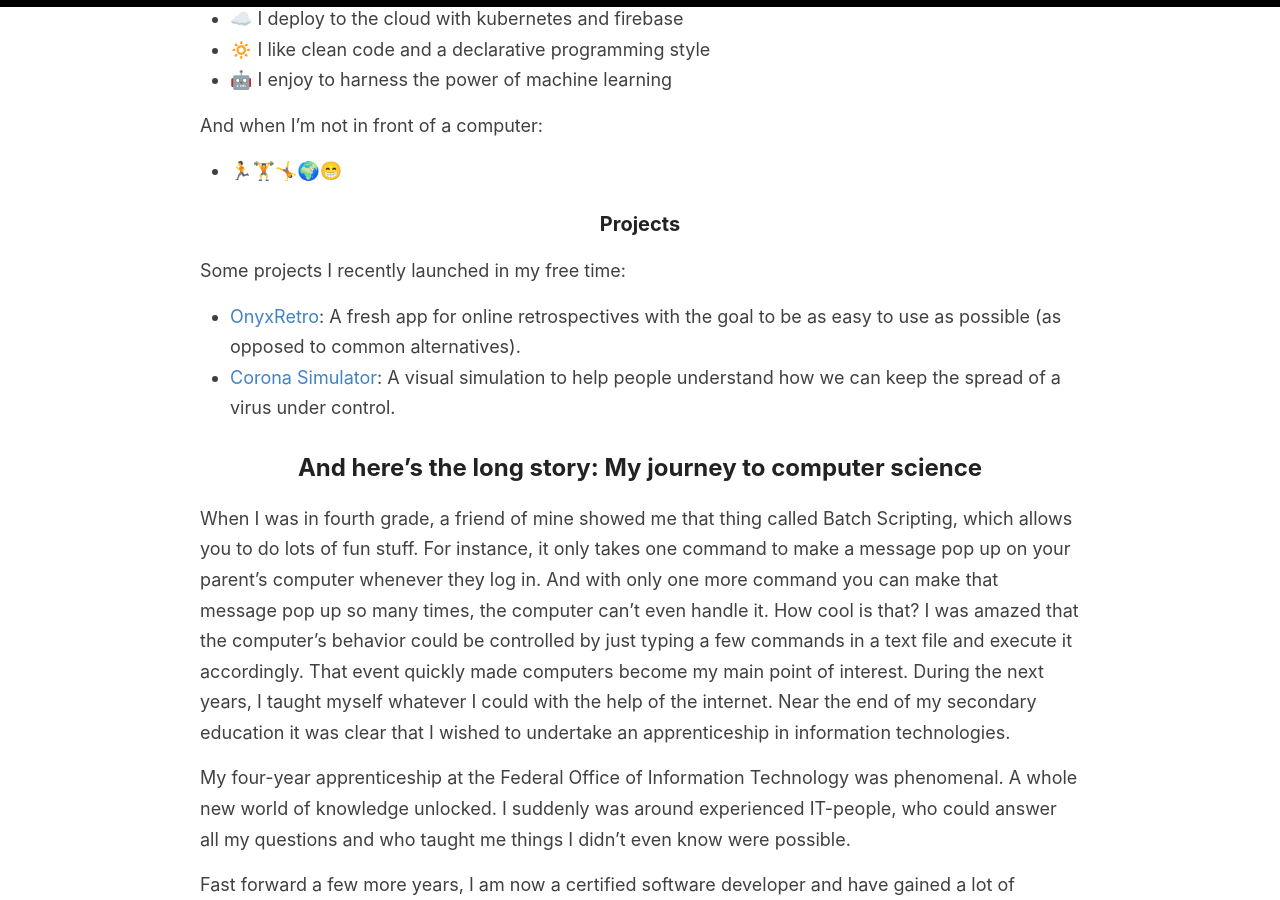
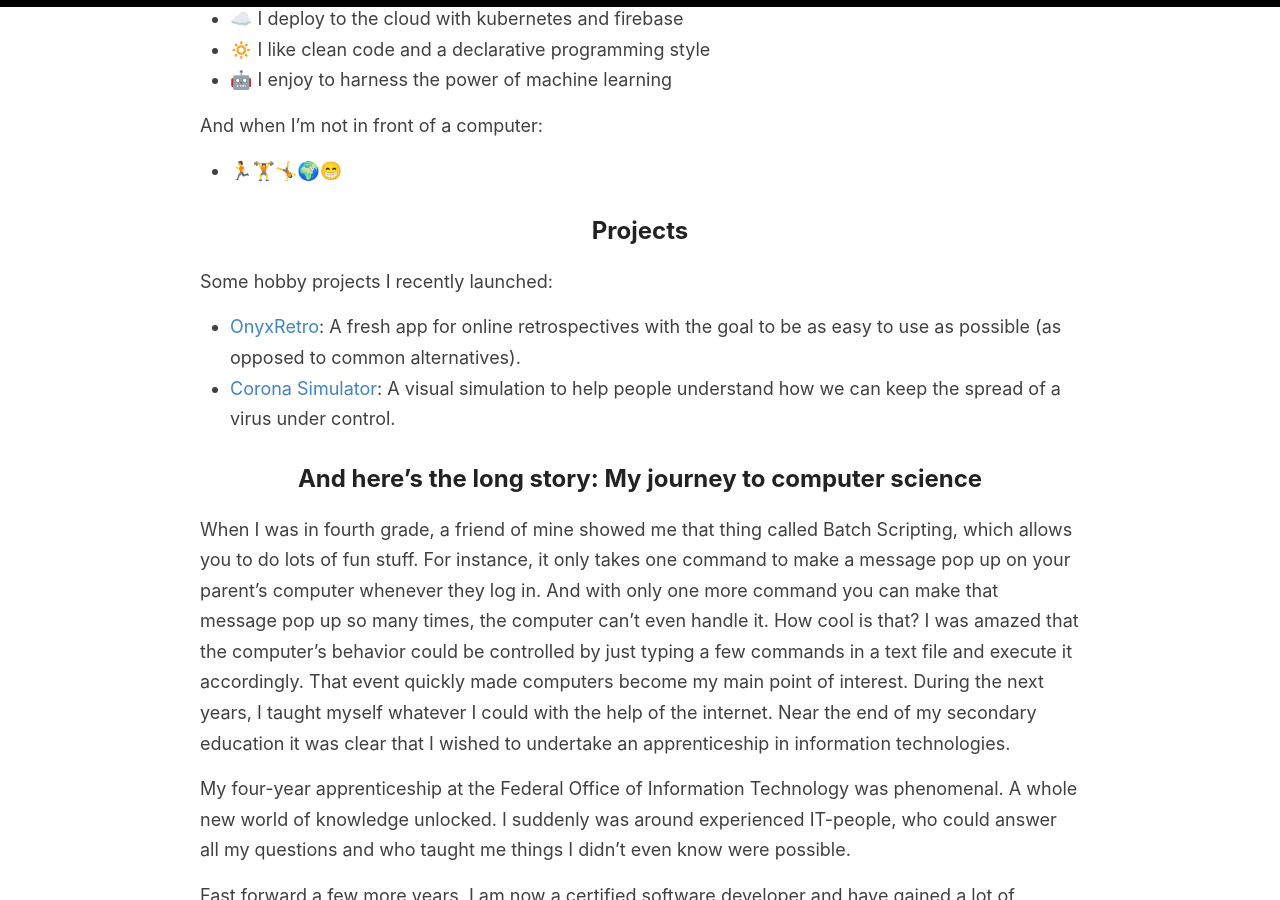
Before and after one commit to patricsteiner/patricsteiner.github.io, a Jekyll site: the page built from _pages/about.md, in a window 1280 px wide and 900 px high, scrolled down 314 px. Built offline with Jekyll 4.4.1, drawn with Linux system fonts in a browser that asks for light colours; some of the changed text lies outside the part shown.

Commit message:
reformulate

```diff
--- a/_pages/about.md
+++ b/_pages/about.md
@@ -15,8 +15,8 @@ permalink: /about/
 And when I'm not in front of a computer:
 - 🏃🏋️🤸🌍😁
 
-### Projects
-Some projects I recently launched in my free time:
+## Projects
+Some hobby projects I recently launched:
 - [OnyxRetro](https://onyxretro.web.app/):  A fresh app for online retrospectives with the goal to be as easy to use as possible (as opposed to common alternatives).
 - [Corona Simulator](https://patricsteiner.github.io/corona-simulator/): A visual simulation to help people understand how we can keep the spread of a virus under control.
 
```
Also changed, not shown: other parts of _pages/about.md (+1 -1 lines).
